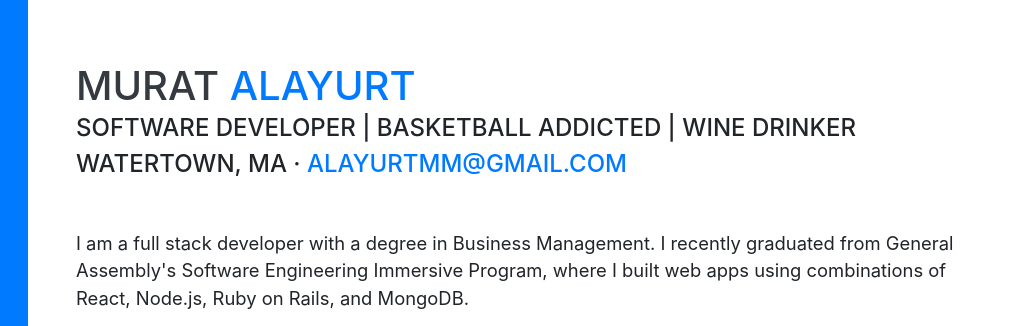
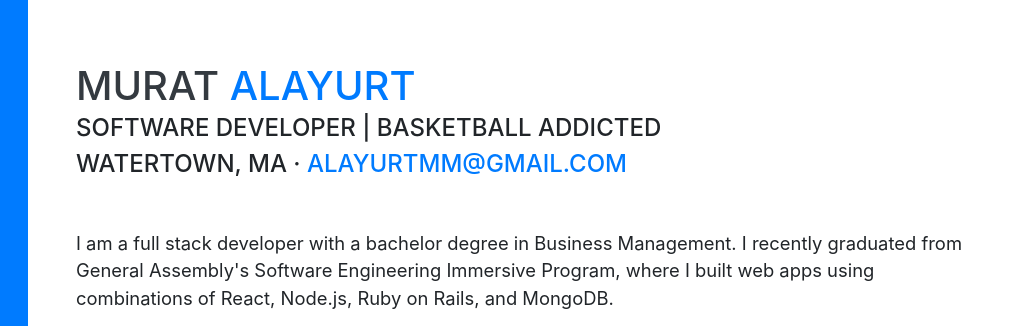
Before and after one commit to alyrmrt/alyrmrt, a website with bundled scripts: page index.html in a window 1280 px wide. Shown: the part 102-428 px from the top of the page, 244-1280 px from the left. Built offline with nearby package versions, Linux system fonts and the light colour scheme; a web font is replaced by a local one.

Commit message:
updated about section

```diff
--- a/index.html
+++ b/index.html
@@ -69,11 +69,11 @@
         <h1 class="mb-0">Murat
           <span class="text-primary">Alayurt</span>
         </h1>
-        <div class="subheading">Software Developer | Basketball Addicted | WINE DRINKER</div>
+        <div class="subheading">Software Developer | Basketball Addicted</div>
         <div class="subheading mb-5">Watertown, MA ·
           <a href="mailto:alayurtmm@gmail,com">alayurtmm@gmail.com</a>
         </div>
-        <p class="lead">I am a full stack developer with a degree in Business Management. I recently graduated from General Assembly's Software Engineering  Immersive Program, where I built web apps using combinations of React, Node.js, Ruby on Rails, and MongoDB.</p>
+        <p class="lead">I am a full stack developer with a bachelor degree in Business Management. I recently graduated from General Assembly's Software Engineering  Immersive Program, where I built web apps using combinations of React, Node.js, Ruby on Rails, and MongoDB.</p>
           <p class="lead">I'm looking to join a company with a strong software development team and a mission to enrich the lives of its customers through transformative software.</p>
           <p class="lead mb-5">I care about writing applications that are easy to use and code that is easy to maintain.</p>
         <div class="social-icons">
```
